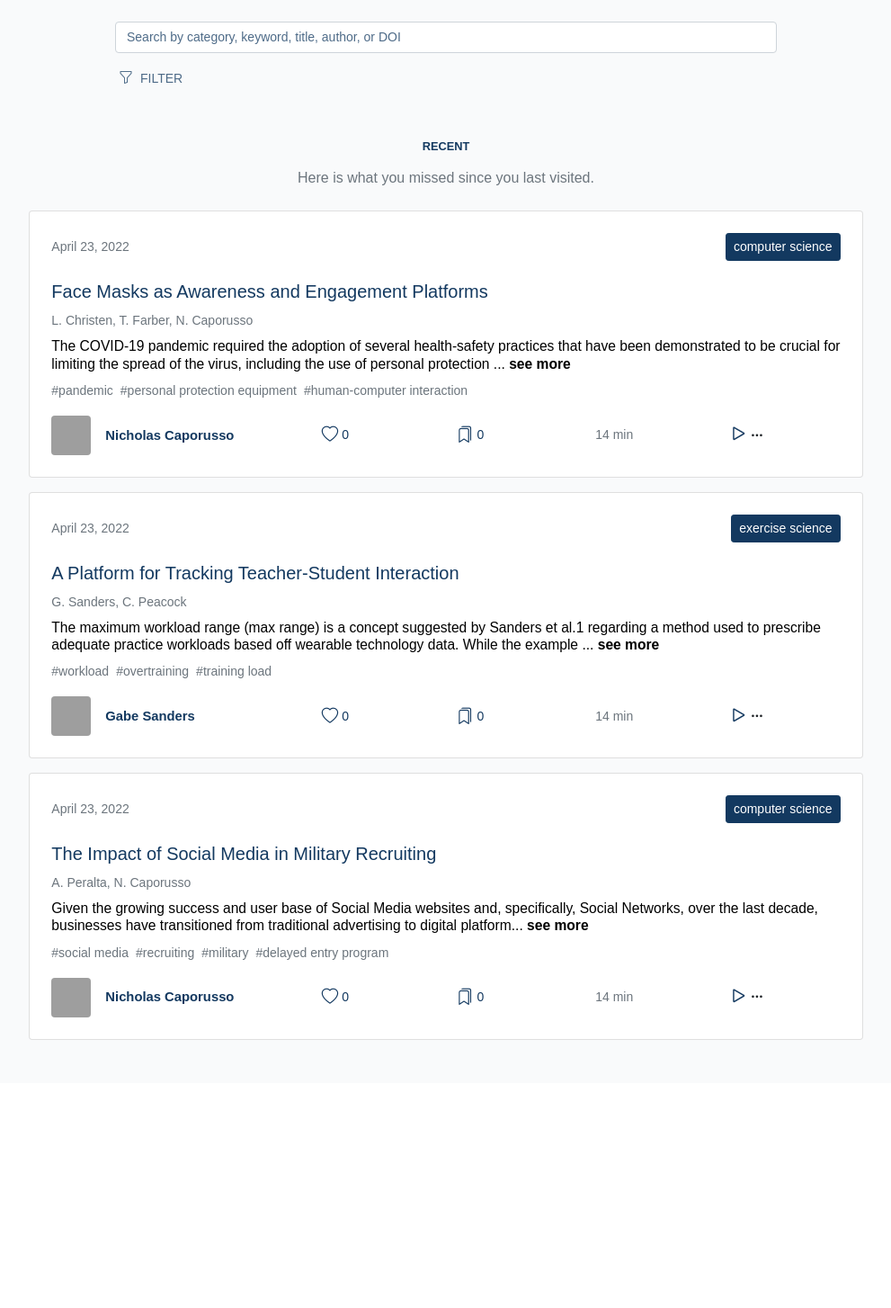
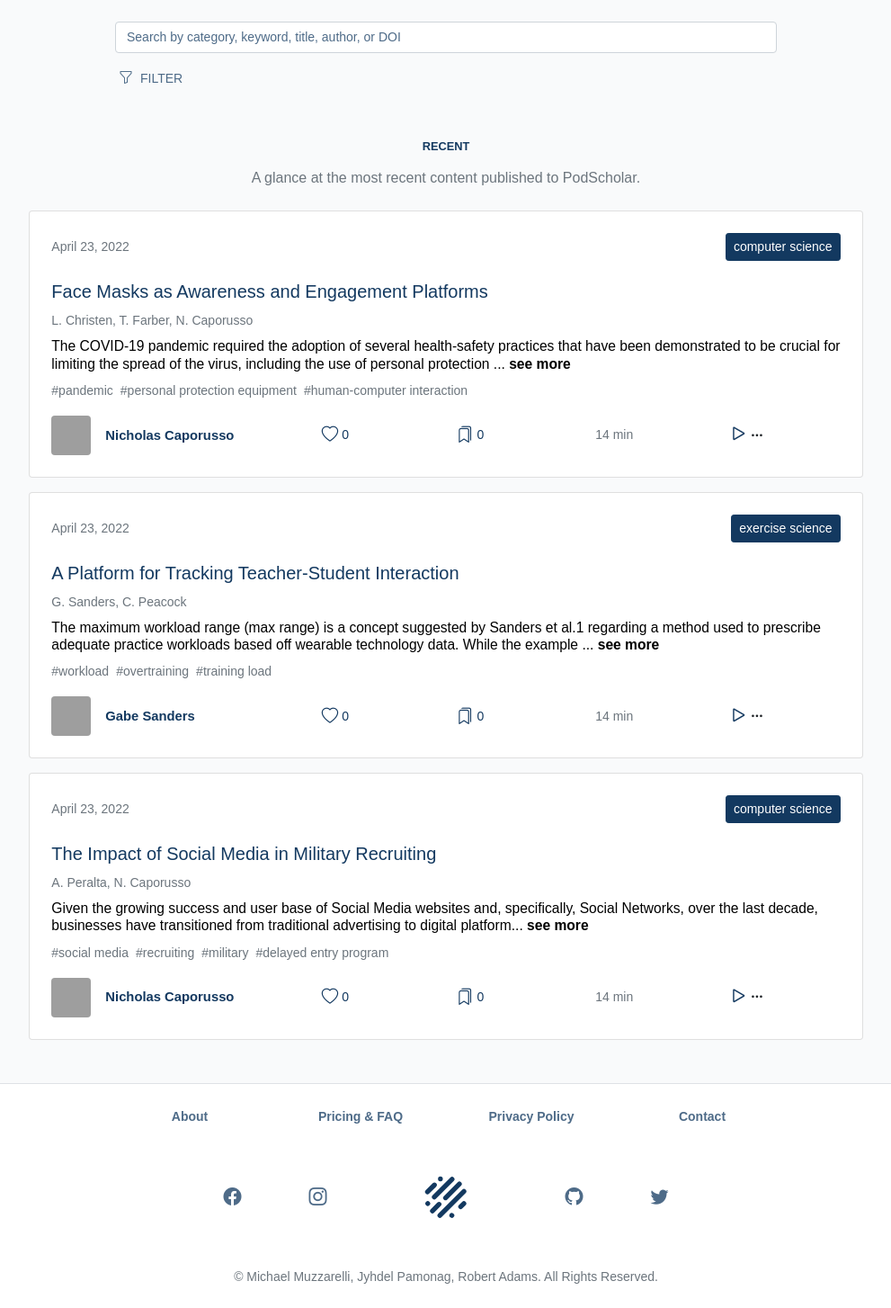
Before and after one commit to muzzarellimj/podscholar, a PHP site: page /app/index.html in a window 1280 px wide. Shown: the part 77-1531 px from the top of the page at 90% size, without its empty margins (144-1135 px from the left). Before the commit the page ends 1233 px from the top, so only its background shows below. Run offline with PHP 8.4, Linux system fonts and the light colour scheme; some web fonts are replaced; grey boxes are pictures that could not be loaded.

Commit message:
Author footer section HTML and Sass

```diff
--- a/app/index.html
+++ b/app/index.html
@@ -118,13 +118,63 @@
 			</section>
 		</main>
 
+		<footer class="border-top">
+			<div class="container">
+				<div class="footer-navigation-row">
+					<div class="footer-navigation-col">
+						<a class="footer-navigation-item" href="about.html">About</a>
+					</div>
+
+					<div class="footer-navigation-col">
+						<a class="footer-navigation-item" href="faq.html">Pricing & FAQ</a>
+					</div>
+
+					<div class="footer-navigation-col">
+						<a class="footer-navigation-item" href="#">Privacy Policy</a>
+					</div>
+
+					<div class="footer-navigation-col">
+						<a class="footer-navigation-item" href="contact.html">Contact</a>
+					</div>
+				</div>
+
+				<div class="footer-social-row">
+					<div class="footer-social-col">
+						<a class="footer-social-item" href="#"><i class="bi bi-facebook"></i></a>
+					</div>
+
+					<div class="footer-social-col">
+						<a class="footer-social-item" href="#"><i class="bi bi-instagram"></i></a>
+					</div>
+
+					<div class="footer-brand-col">
+						<a href="index.html"><img class="footer-brand-image" src="../asset/img/brand/brand-primary.svg" alt="PodScholar"></a>
+					</div>
+
+					<div class="footer-social-col">
+						<a class="footer-social-item" href="#"><i class="bi bi-github"></i></a>
+					</div>
+
+					<div class="footer-social-col">
+						<a class="footer-social-item" href="#"><i class="bi bi-twitter"></i></a>
+					</div>
+				</div>
+
+				<div class="footer-copyright-row">
+					<div class="footer-copyright-col">
+						<p class="footer-copyright">&copy; Michael Muzzarelli, Jyhdel Pamonag, Robert Adams. All Rights Reserved.</p>
+					</div>
+				</div>
+			</div>
+		</footer>
+
 		<script src="../asset/vendor/bootstrap/dist/js/bootstrap.bundle.min.js"></script>
 		<script src="../asset/js/front-end.js"></script>
 
 		<script>
 			const main = document.querySelector('main');
 
-			const recent = createFeed('recent', null, 'Here is what you missed since you last visited.');
+			const recent = createFeed('recent', null, 'A glance at the most recent content published to PodScholar.');
 			recent.querySelector('.podcast-preview-row').innerHTML += createPodcastPreview('p00000000');
 			recent.querySelector('.podcast-preview-row').innerHTML += createPodcastPreview('p00000003');
 			recent.querySelector('.podcast-preview-row').innerHTML += createPodcastPreview('p00000001');
--- a/asset/sass/bootscholar.sass
+++ b/asset/sass/bootscholar.sass
@@ -28,6 +28,7 @@ $font-color-primary: $primary
 // component
 @import 'component/feed'
 @import 'component/filter'
+@import 'section/footer'
 @import 'component/navbar'
 @import 'component/podcast-preview'
 @import 'component/search'
--- /dev/null
+++ b/asset/sass/section/_footer.sass
@@ -0,0 +1,46 @@
+footer
+	background-color: $white
+
+	.footer-navigation-row
+		@extend .row, .justify-content-center, .pt-4, .pb-5
+
+		.footer-navigation-col
+			@extend .col-12, .col-sm-4, .col-md-3, .col-lg-2, .text-center
+
+			.footer-navigation-item
+				@extend .small
+
+				color: rgba($primary, 0.75)
+				font-weight: 550
+				text-decoration: none
+
+				&:active, &:hover
+					color: $primary !important
+
+	.footer-social-row
+		@extend .row, .justify-content-center, .align-items-center
+
+		.footer-social-col
+			@extend .col-2, .col-md-1, .text-center
+
+			.footer-social-item
+				color: rgba($primary, 0.75)
+				font-size: 1.25rem
+
+				&:active, &:hover
+					color: $primary
+
+		.footer-brand-col
+			@extend .col-4, .col-md-2, .text-center
+
+			.footer-brand-image
+				height: 3.75rem
+
+	.footer-copyright-row
+		@extend .row, .justify-content-center, .pt-5, .pb-4
+
+		.footer-copyright-col
+			@extend .col-12, .text-center
+
+			.footer-copyright
+				@extend .m-0, .small, .text-muted
```
Also changed, not shown: asset/css/bootscholar.css, 1 other file.
